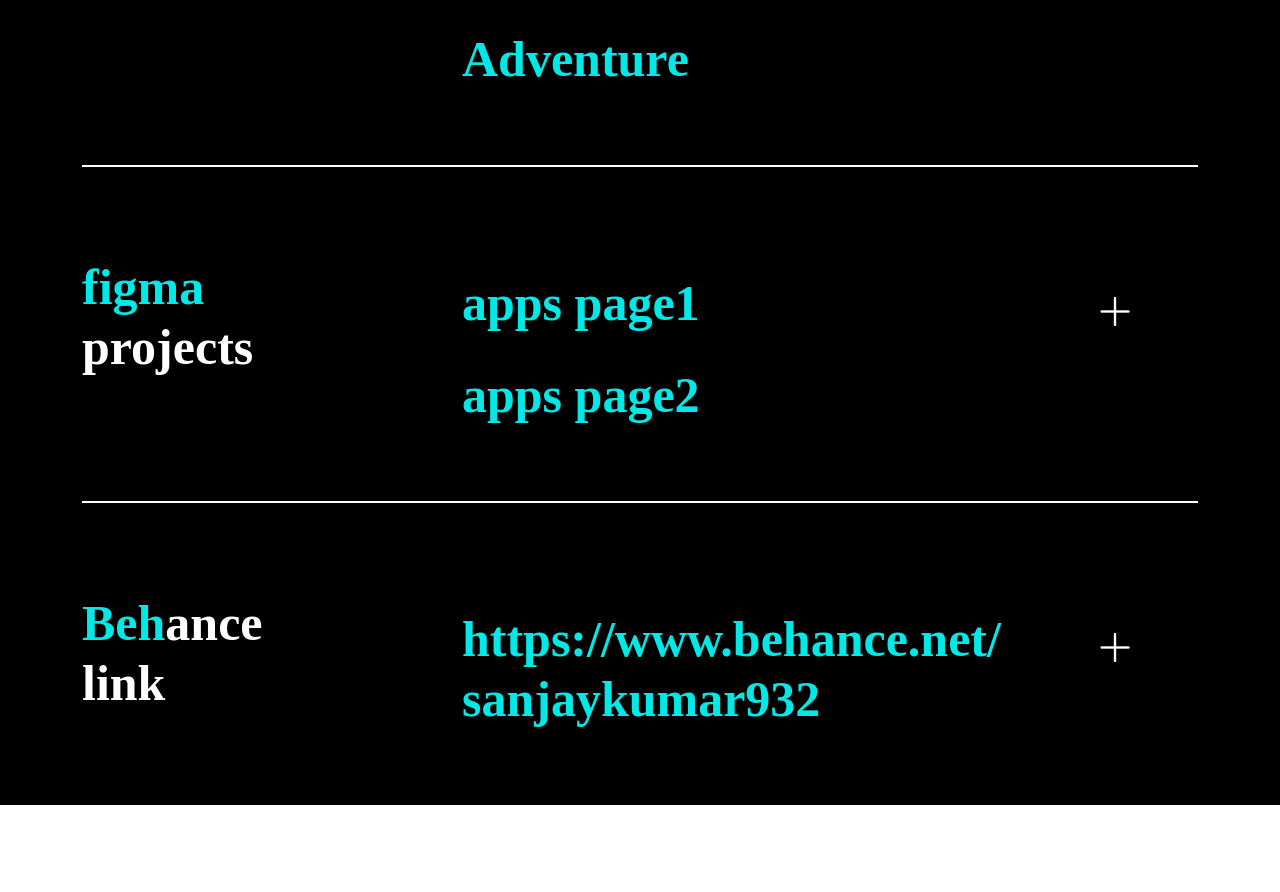
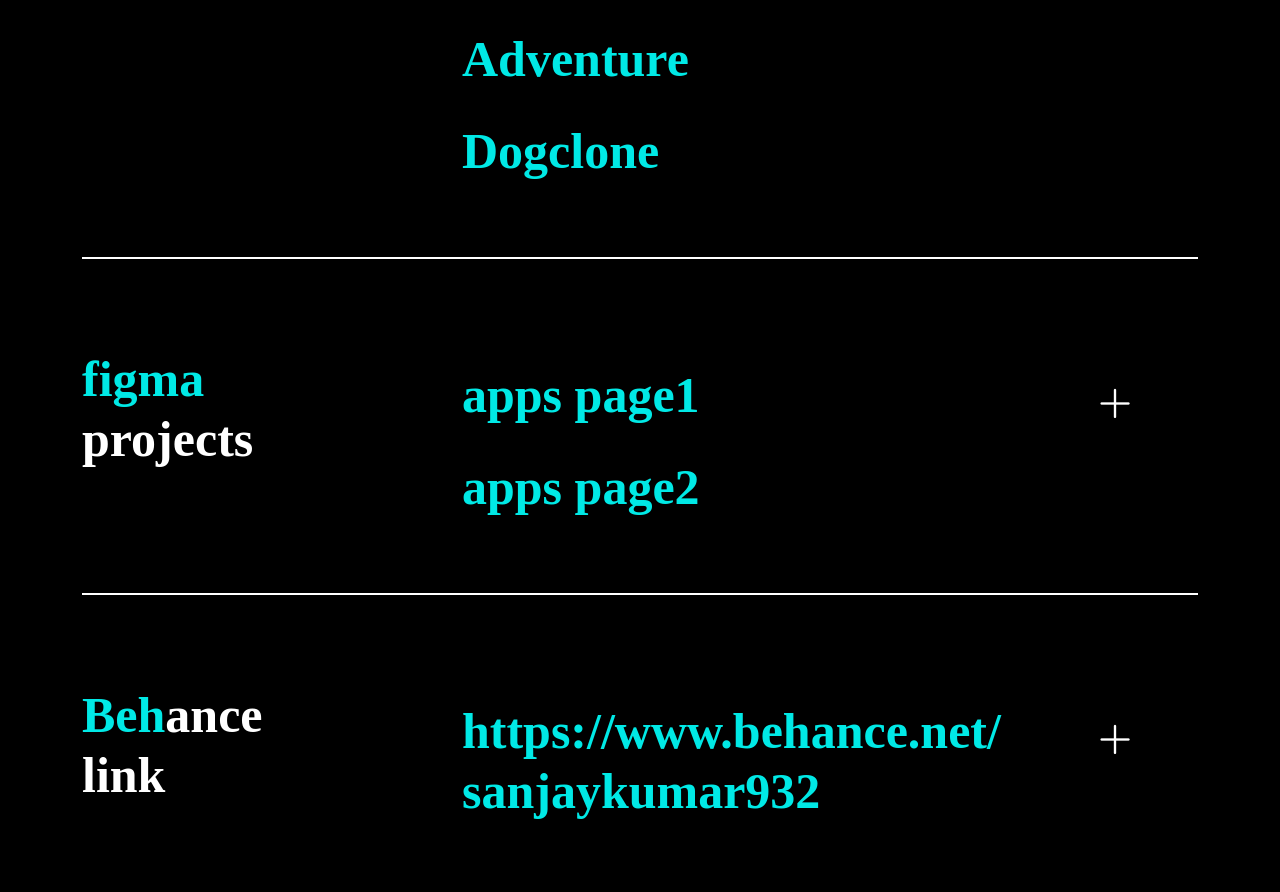
Before and after one commit to sanjayraj26/my-portfolio, a plain HTML site: page index.html in a window 1280 px wide. Shown: the part 2389-3281 px from the top of the page. Drawn offline with nearby package versions, Linux system fonts and the light colour scheme.

Commit message:
Update index.html

```diff
--- a/index.html
+++ b/index.html
@@ -385,6 +385,8 @@
                                         <a href="https://sanjayraj26.github.io/foodie/" target="_blank"> <h1><span class="highlighted">Foodie</h1></a>
                                             <br>
                                             <a href="https://sanjayraj26.github.io/adventure/#" target="_blank"> <h1><span class="highlighted">Adventure</h1></a>
+                                         <br>
+                                            <a href="https://sanjayraj26.github.io/dogclone/" target="_blank"> <h1><span class="highlighted">Dogclone</h1></a>
 
 
                                 </span>
```
